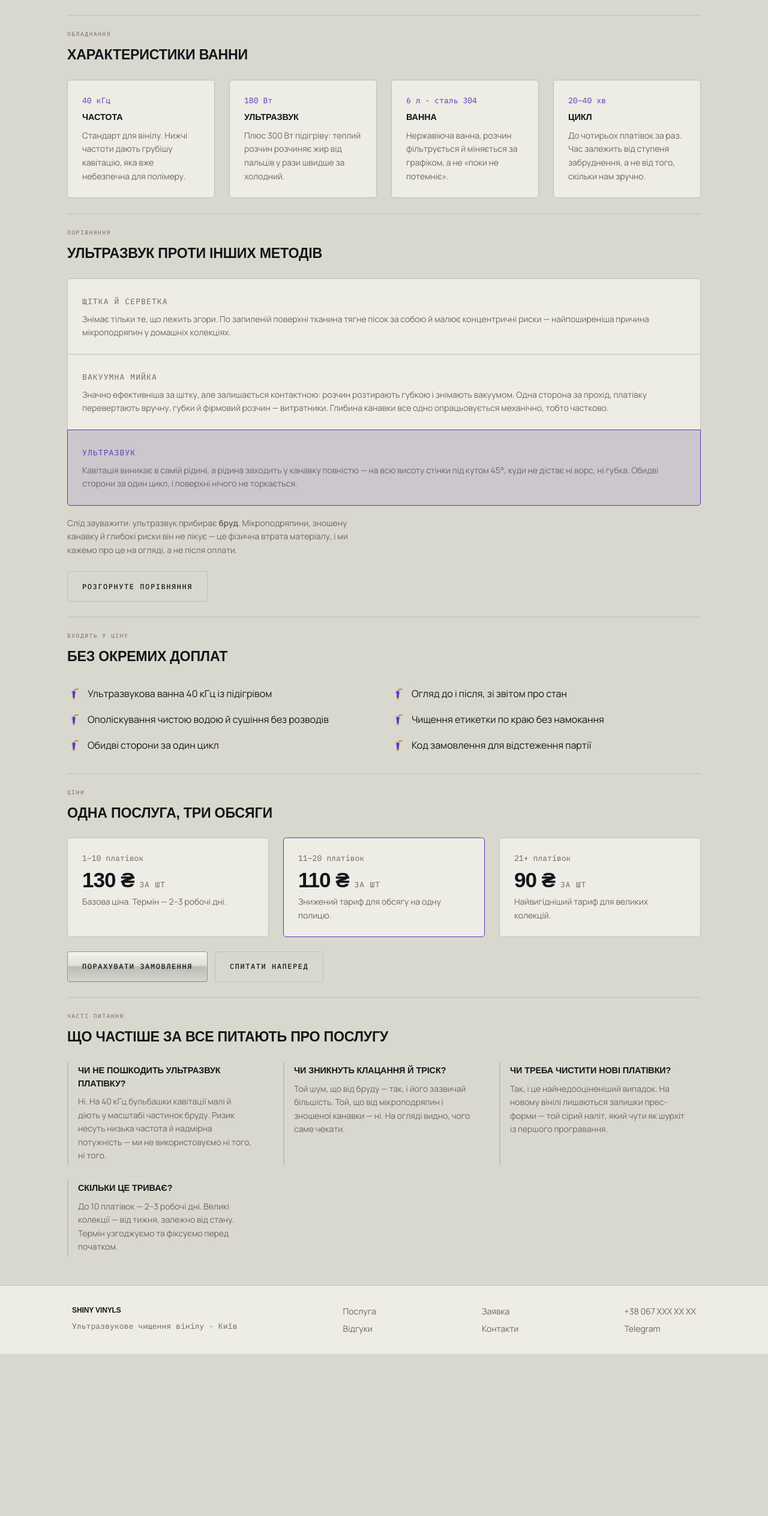
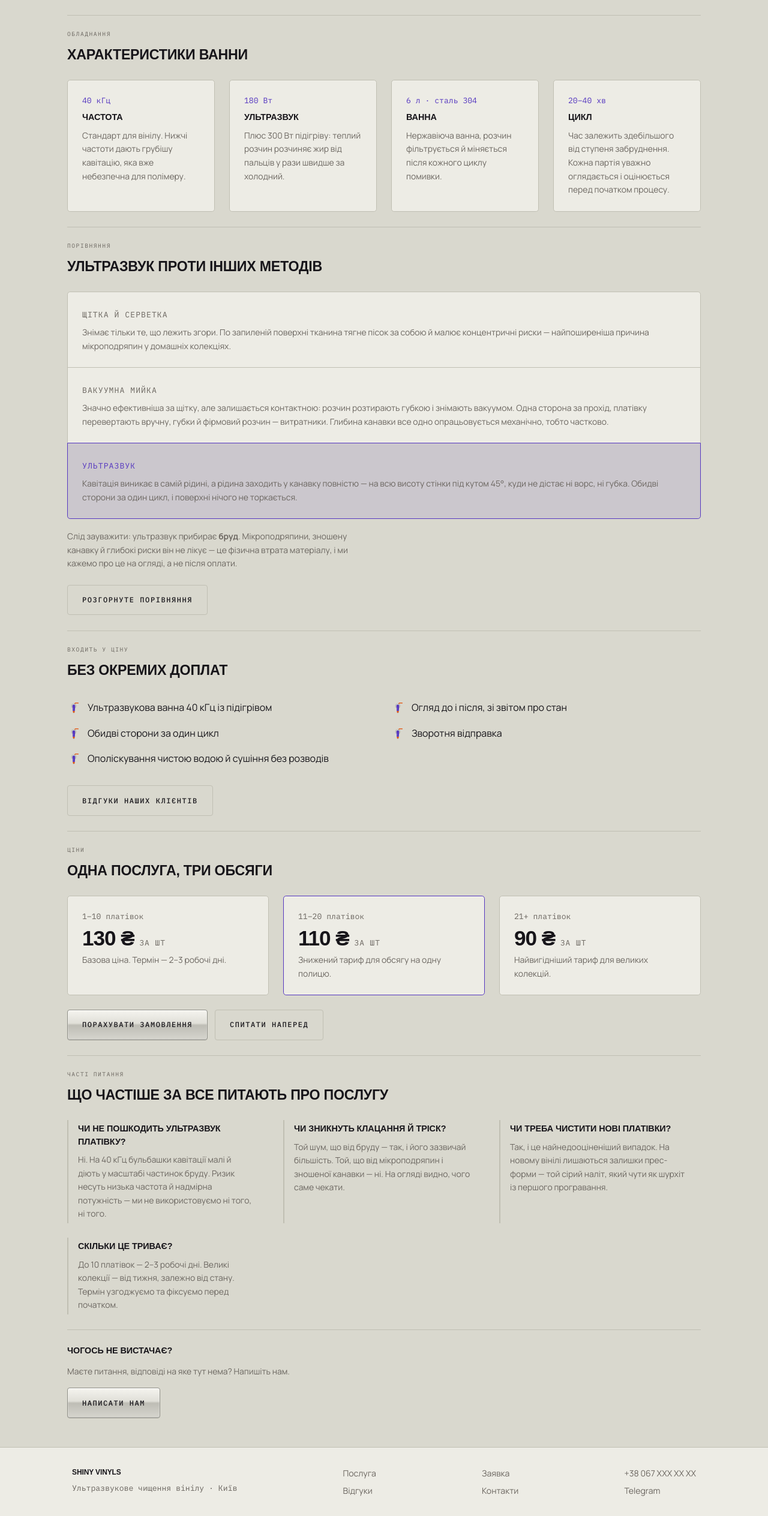
Before and after one commit to TolikSyedin/shiny-vinyls, a Next.js app: page /how-it-works in a window 1280 px wide. Shown: the part 925-3452 px from the top of the page at 60% size. Before the commit the page ends 3182 px from the top, so only its background shows below. Built offline with nearby package versions, Linux system fonts and the light colour scheme; a web font is replaced by a local one.

Commit message:
Update service page content

```diff
--- a/app/how-it-works/page.tsx
+++ b/app/how-it-works/page.tsx
@@ -53,12 +53,12 @@ const EQUIPMENT_SPECS = [
   {
     value: '6 л · сталь 304',
     title: 'Ванна',
-    note: 'Нержавіюча ванна, розчин фільтрується й міняється за графіком, а не «поки не потемніє».',
+    note: 'Нержавіюча ванна, розчин фільтрується й міняється після кожного циклу помивки.',
   },
   {
     value: '20–40 хв',
     title: 'Цикл',
-    note: 'До чотирьох платівок за раз. Час залежить від ступеня забруднення, а не від того, скільки нам зручно.',
+    note: 'Час залежить здебільшого від ступеня забруднення. Кожна партія уважно оглядається і оцінюється перед початком процесу.',
   },
 ]
 
@@ -80,14 +80,13 @@ const COMPARISON = [
 
 const INCLUDED_LEFT = [
   'Ультразвукова ванна 40 кГц із підігрівом',
+  'Обидві сторони за один цикл',
   'Ополіскування чистою водою й сушіння без розводів',
-  'Обидві сторони за один цикл',
 ]
 
 const INCLUDED_RIGHT = [
   'Огляд до і після, зі звітом про стан',
-  'Чищення етикетки по краю без намокання',
-  'Код замовлення для відстеження партії',
+  'Зворотня відправка',
 ]
 
 const PRICE_TIERS = [
@@ -197,6 +196,11 @@ export default function HowItWorksPage() {
           <NeedleList items={INCLUDED_LEFT} />
           <NeedleList items={INCLUDED_RIGHT} />
         </div>
+        <Row className="mt-[1.5rem]">
+          <CtaLink href="/reviews" variant="ghost">
+            Відгуки наших клієнтів
+          </CtaLink>
+        </Row>
       </Section>
 
       <Section>
@@ -238,6 +242,16 @@ export default function HowItWorksPage() {
           ))}
         </CardGrid>
       </Section>
+
+      <Section>
+        <div className="flex flex-col items-start gap-[0.75rem]">
+          <h3>Чогось не вистачає?</h3>
+          <Note>Маєте питання, відповіді на яке тут нема? Напишіть нам.</Note>
+          <CtaLink href="/contacts" className="mt-[0.25rem]">
+            Написати нам
+          </CtaLink>
+        </div>
+      </Section>
     </PageContainer>
   )
 }
```
